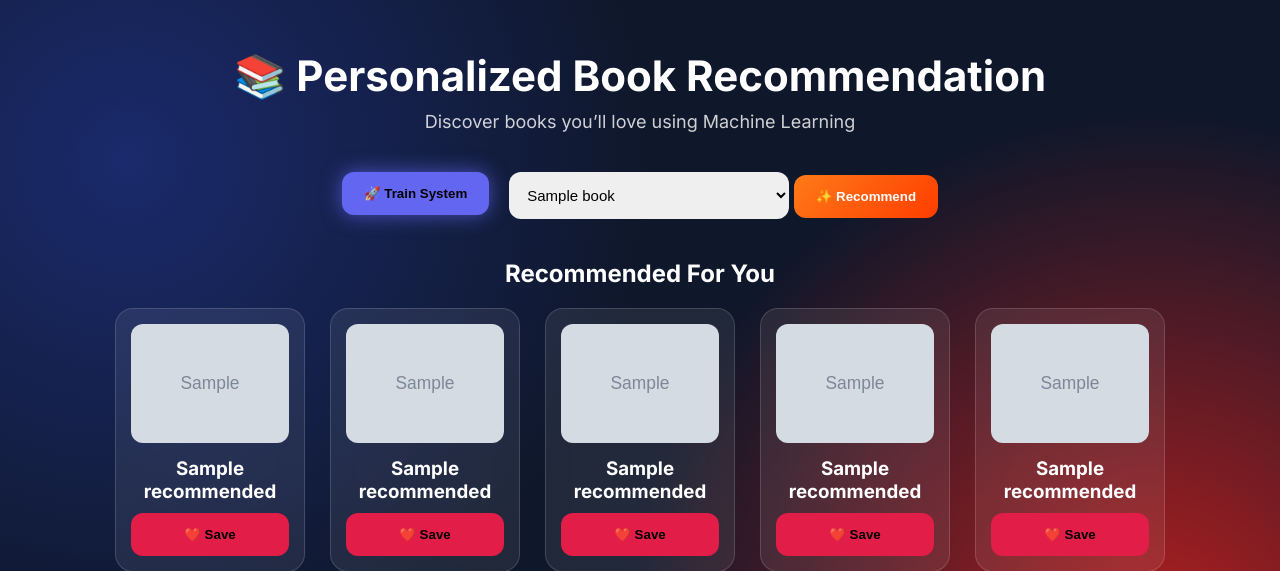
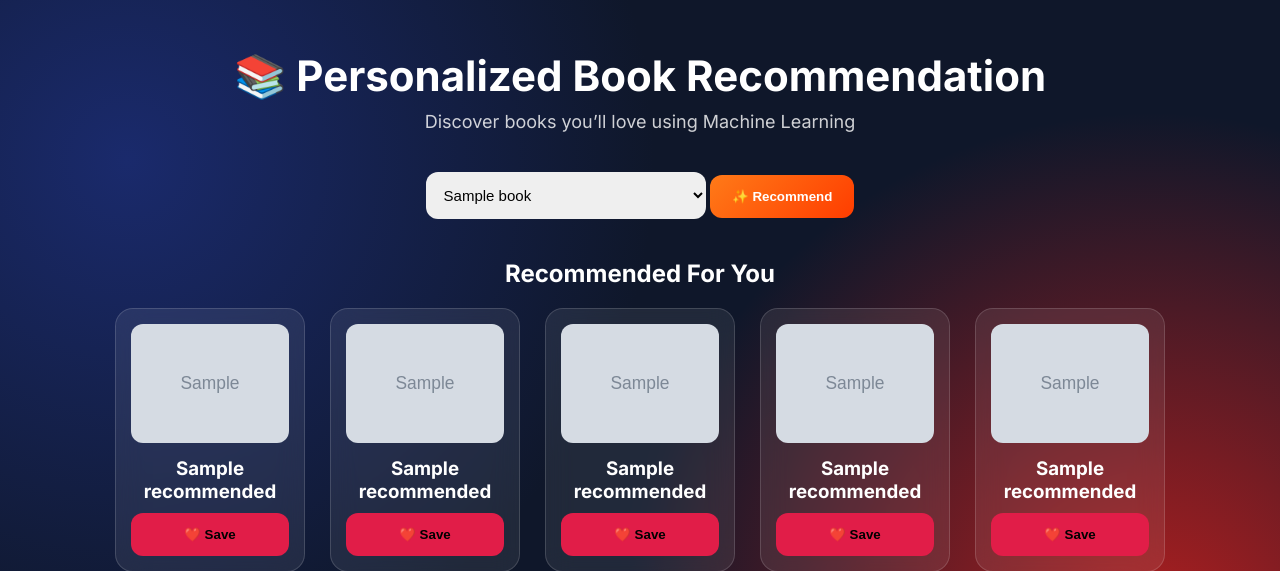
Before and after one commit to prit10-ing/Personalized-Book-Recommendation-System, a Flask app: template templates/index.html in a window 1280 px wide. Shown: the top 571 px of the page. Run offline with Flask 3, Linux system fonts and the light colour scheme; the template is opened without the code that fills it: most values are stand-ins (such as "Sample title", 1, 10 or a date in 2020); grey boxes marked "Sample" are stand-in pictures.

Commit message:
new commit

```diff
--- a/app.py
+++ b/app.py
@@ -4,8 +4,6 @@ import numpy as np
 from flask import Flask, render_template, request, session
 
 from books_recommender.config.configuration import AppConfiguration
-from books_recommender.pipeline.training_pipeline import TrainingPipeline
-
 
 # =====================================================
 # APP INIT
@@ -32,14 +30,18 @@ class Recommendation:
             self.book_pivot = pickle.load(
                 open(self.config.book_pivot_serialized_objects, "rb")
             )
+
             self.final_rating = pickle.load(
                 open(self.config.final_rating_serialized_objects, "rb")
             )
+
             print("✅ Base recommendation objects loaded")
+
         except Exception as e:
             print("❌ Failed loading base objects:", e)
 
     def fetch_poster(self, suggestion):
+
         posters = []
         names = [self.book_pivot.index[i] for i in suggestion[0]]
 
@@ -55,6 +57,7 @@ class Recommendation:
         return posters
 
     def recommend(self, book_name):
+
         model_path = self.config.trained_model_path
 
         if not os.path.exists(model_path):
@@ -63,6 +66,7 @@ class Recommendation:
         try:
             model = pickle.load(open(model_path, "rb"))
             book_id = np.where(self.book_pivot.index == book_name)[0][0]
+
         except Exception:
             return None, None
 
@@ -86,10 +90,10 @@ rec_engine = Recommendation()
 # =====================================================
 @app.route("/", methods=["GET", "POST"])
 def home():
+
     if "favorites" not in session:
         session["favorites"] = []
 
-    # Load book names
     try:
         book_names = pickle.load(open("templates/book_names.pkl", "rb"))
     except Exception:
@@ -100,27 +104,21 @@ def home():
     message = None
 
     if request.method == "POST":
+
         action = request.form.get("action")
 
-        # ---------------- TRAIN ----------------
-        if action == "train":
-            try:
-                pipe = TrainingPipeline()
-                pipe.start_training_pipeline()
-                message = "Training completed successfully!"
-            except Exception:
-                message = "Training failed. Check logs."
+        # ---------------- RECOMMEND ----------------
+        if action == "recommend":
 
-        # ---------------- RECOMMEND ----------------
-        elif action == "recommend":
             selected = request.form.get("book")
             recommended, posters = rec_engine.recommend(selected)
 
             if recommended is None:
-                message = "Model not available. Train first."
+                message = "Model not available."
 
         # ---------------- FAVORITE ----------------
         elif action == "favorite":
+
             book = request.form.get("book")
             favs = session["favorites"]
 
@@ -140,7 +138,7 @@ def home():
 
 
 # =====================================================
-# HEALTH CHECK (Render loves this)
+# HEALTH CHECK (Render friendly)
 # =====================================================
 @app.route("/health")
 def health():
@@ -148,13 +146,14 @@ def health():
 
 
 # =====================================================
-# LOCAL RUN
+# RUN
 # =====================================================
 if __name__ == "__main__":
+
     port = int(os.environ.get("PORT", 5000))
 
     print("\n" + "=" * 60)
     print(f"🚀 BOOK RECOMMENDER RUNNING ON PORT {port}")
     print("=" * 60 + "\n")
 
-    app.run(host="0.0.0.0", port=port, debug=True,use_reloader=False)
+    app.run(host="0.0.0.0", port=port, debug=True, use_reloader=False)
--- a/templates/index.html
+++ b/templates/index.html
@@ -21,18 +21,12 @@
         <div class="alert">{{ message }}</div>
     {% endif %}
 
-    <!-- ACTIONS -->
+    <!-- CONTROLS -->
     <div class="controls">
-
-        <!-- TRAIN -->
-        <form method="POST">
-            <button class="btn glow" name="action" value="train">
-                🚀 Train System
-            </button>
-        </form>
 
         <!-- RECOMMEND -->
         <form method="POST" class="recommend">
+
             <select name="book">
                 {% for book in book_names %}
                     <option value="{{book}}">{{book}}</option>
@@ -42,6 +36,7 @@
             <button class="btn primary" name="action" value="recommend">
                 ✨ Recommend
             </button>
+
         </form>
 
     </div>
@@ -53,6 +48,7 @@
     <div class="cards">
         {% for i in range(1,6) %}
         <div class="card">
+
             <img src="{{ posters[i] }}" alt="poster">
             <h3>{{ recommended[i] }}</h3>
 
@@ -62,6 +58,7 @@
                     ❤️ Save
                 </button>
             </form>
+
         </div>
         {% endfor %}
     </div>
```
Also changed, not shown: 7 other files.
